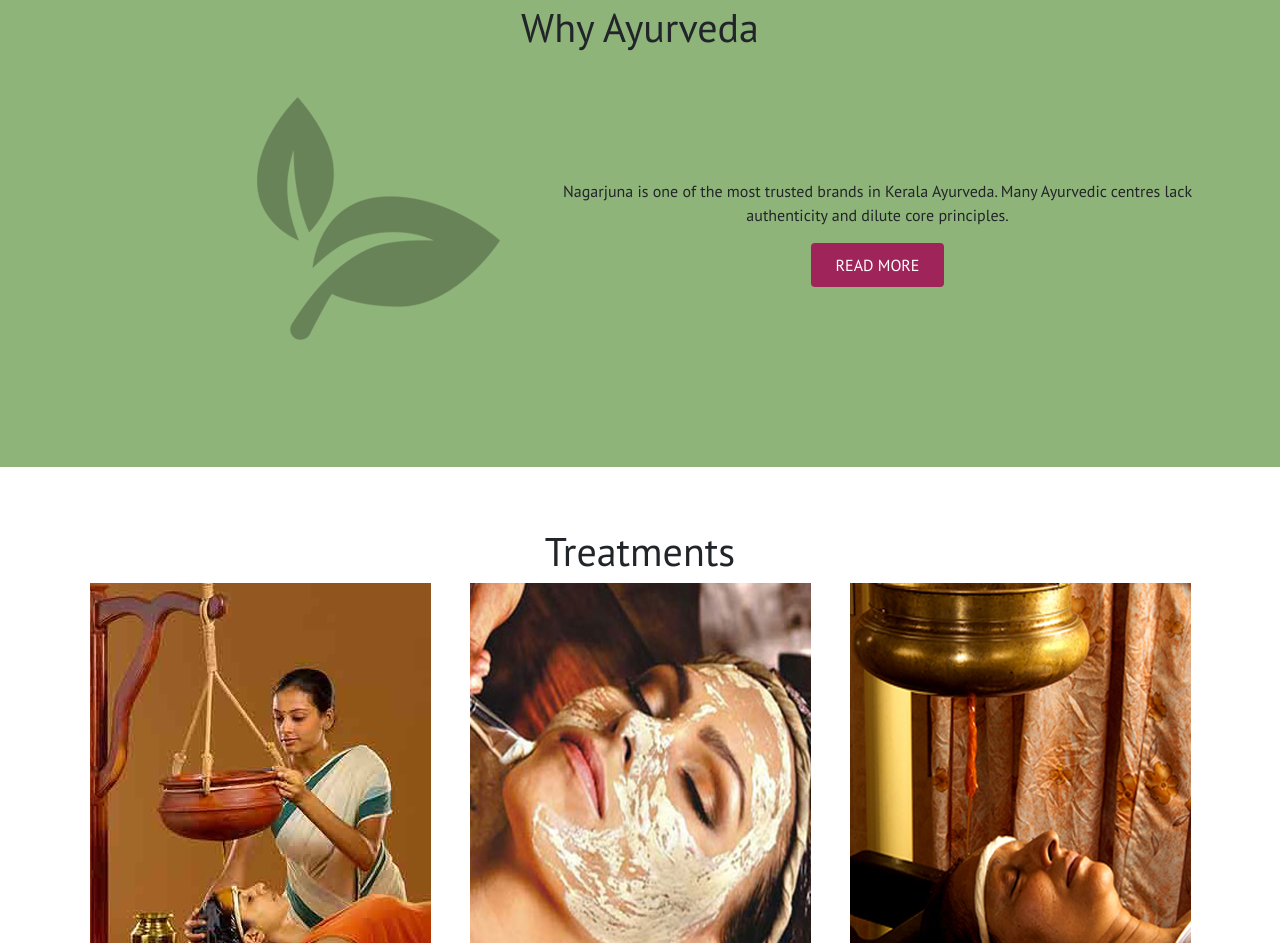
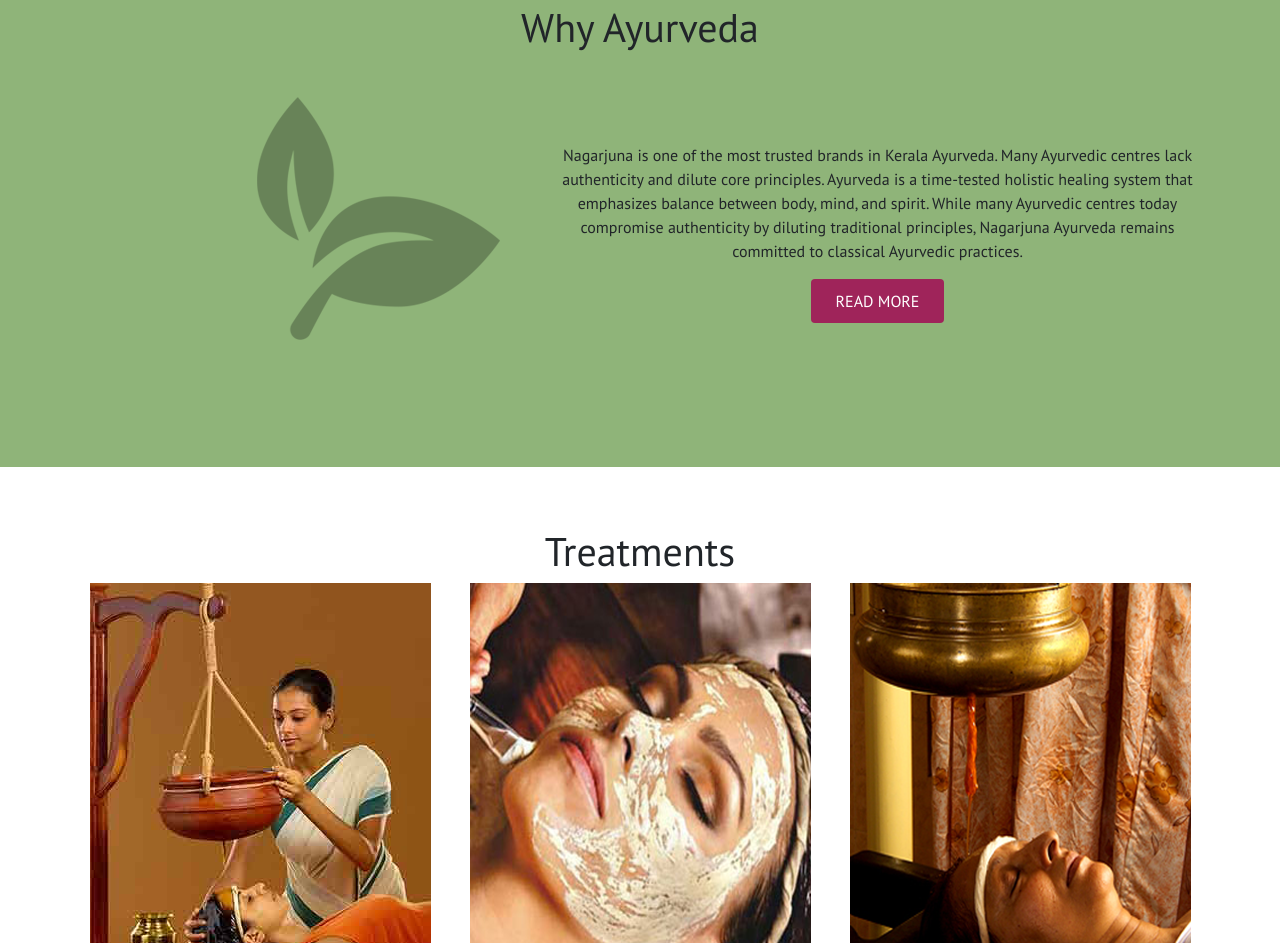
Before and after one commit to lijimol1219/web-design-ayurveda, a plain HTML site: page index.html in a window 1280 px wide. Shown: the part 1004-1947 px from the top of the page. Drawn offline with nearby package versions, Linux system fonts and the light colour scheme; a web font is replaced by a local one.

Commit message:
Update index.html

```diff
--- a/index.html
+++ b/index.html
@@ -81,6 +81,8 @@
         <p>
           Nagarjuna is one of the most trusted brands in Kerala Ayurveda.
           Many Ayurvedic centres lack authenticity and dilute core principles.
+          Ayurveda is a time-tested holistic healing system that emphasizes balance between body, mind, and spirit. While many Ayurvedic centres today compromise authenticity by diluting traditional principles,
+          Nagarjuna Ayurveda remains committed to classical Ayurvedic practices.
         </p>
         <button class="btn btn-custom">READ MORE</button>
       </div>
```
